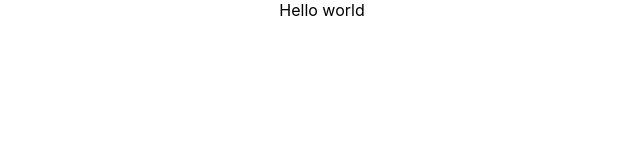
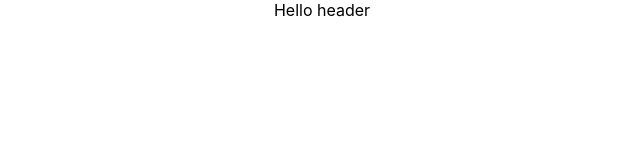
Before and after one commit to realjcwkm/rick-morty-reactjs, a React (Create React App) app: page / in a window 1280 px wide. Shown: the top 160 px of the page, without its empty margins (318-958 px from the left). Built offline with nearby package versions, Linux system fonts and the light colour scheme.

Commit message:
Criando o header

```diff
--- a/src/App.js
+++ b/src/App.js
@@ -4,7 +4,9 @@ import './App.css';
 function App() {
   return (
     <div className="App">
-      Hello world
+      <header className="header">
+        Hello header
+      </header>
     </div>
   );
 }
```
